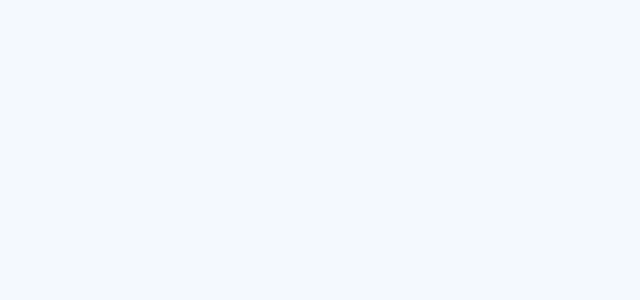
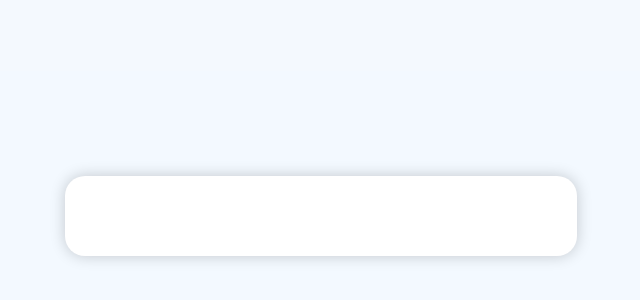
Before and after one commit to tlhalesebaeng/testmaker-frontend, a React (Vite) app: page /login in a window 1280 px wide. Shown: the part 184-484 px from the top of the page, without its empty margins (319-959 px from the left). Built offline with nearby package versions, Linux system fonts and the light colour scheme.

Commit message:
Wrap the elements with a Card component that has relevant class names

```diff
--- a/src/features/auth/login/Login.jsx
+++ b/src/features/auth/login/Login.jsx
@@ -1,5 +1,11 @@
+import Card from '../../../components/card/Card.jsx';
+
 const Login = () => {
-    return <div className="max-width max-height flex-container center"></div>;
+    return (
+        <div className="max-width max-height flex-container center">
+            <Card className="auth__card flex-container column"></Card>
+        </div>
+    );
 };
 
 export default Login;
```
